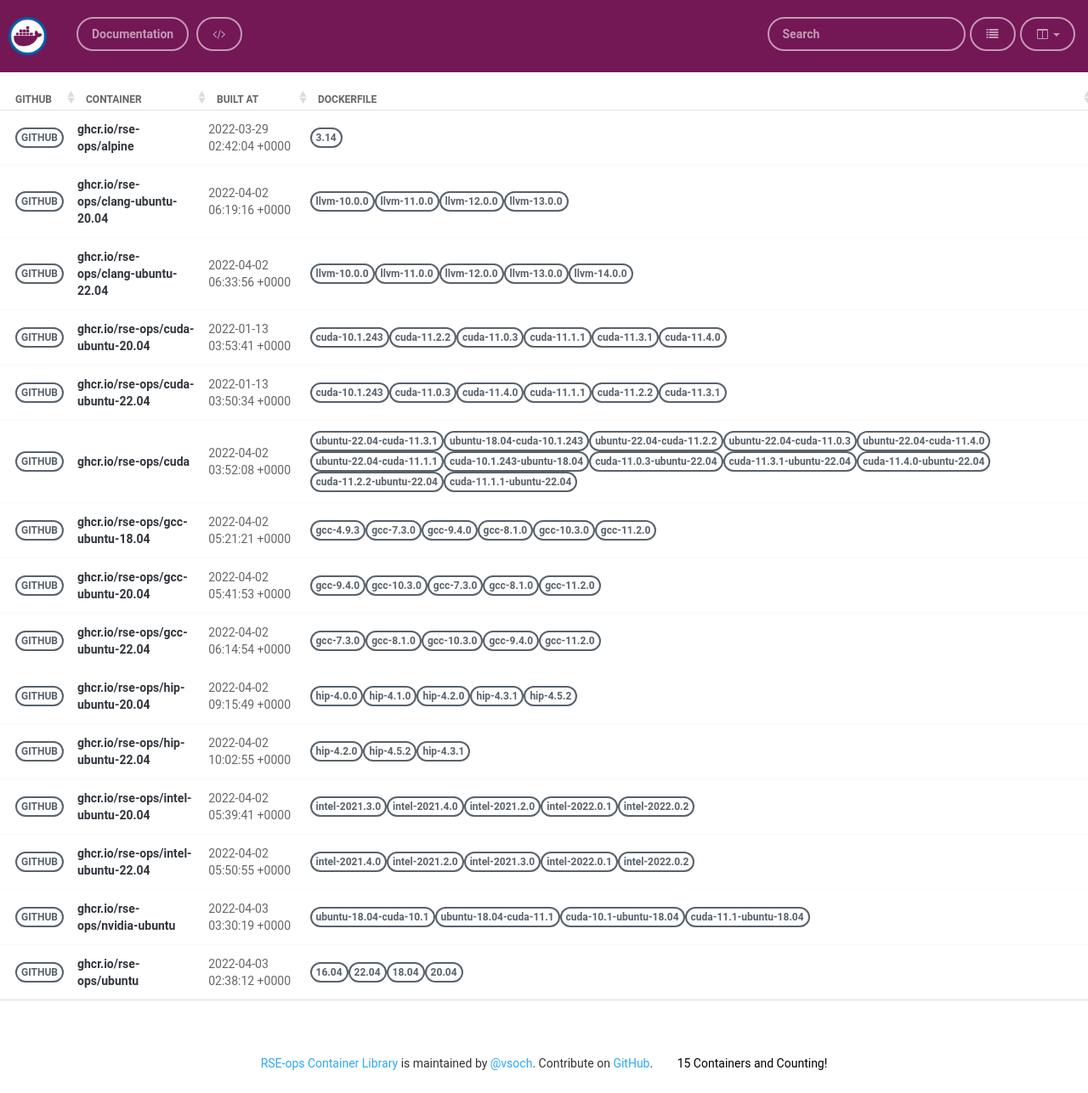
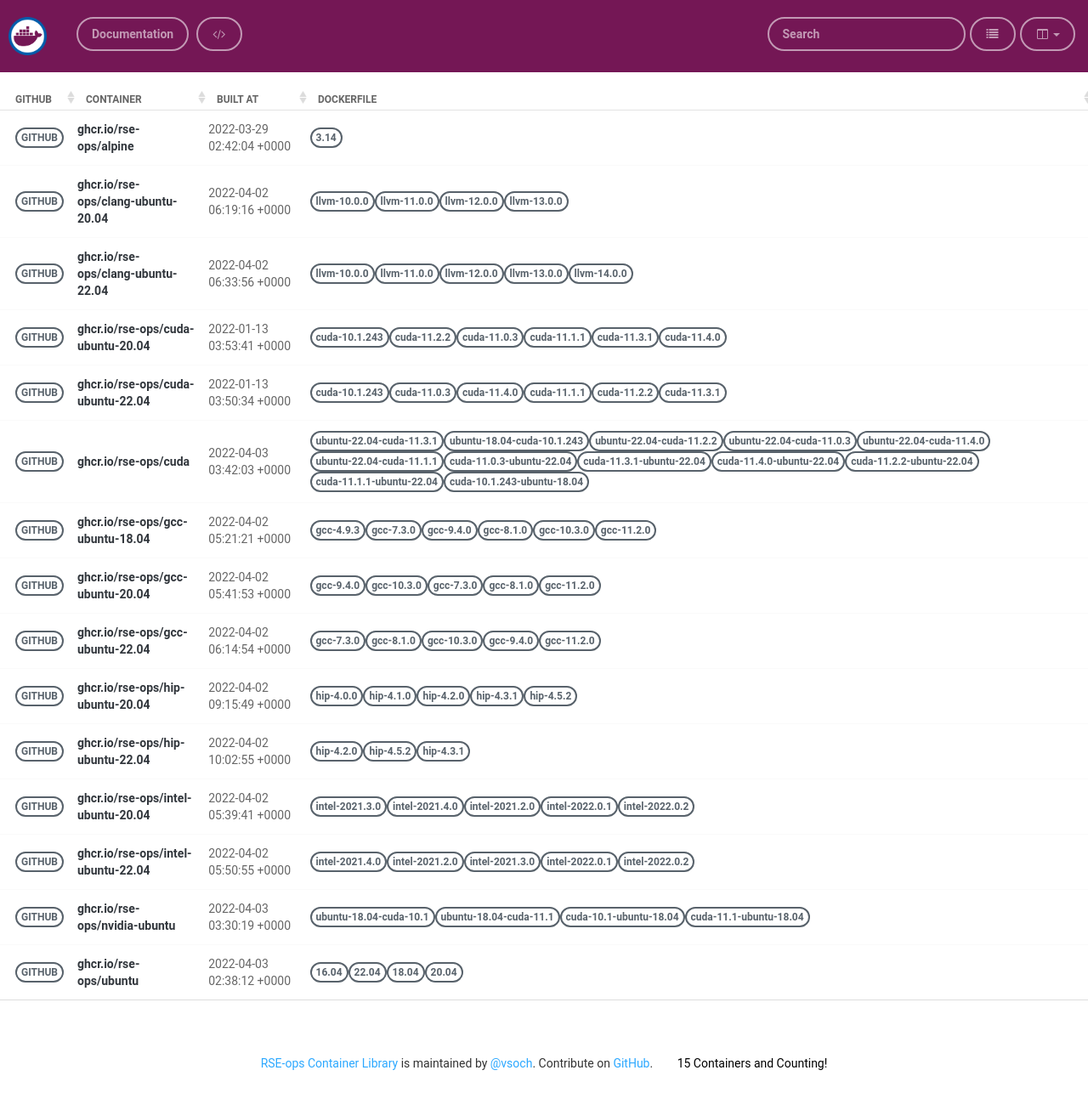
Before and after one commit to rse-ops/docker-images, a Jekyll site: the page built from pages/index.md, in a window 1280 px wide. Shown: the whole page at 85% size. Built offline with Jekyll 4.4.1, drawn with Linux system fonts in a browser that asks for light colours; nearby versions of some CDN libraries.

Commit message:
Automated push to update library 2022-04-03

```diff
--- a/_library/ghcr.io-rse-ops-cuda.md
+++ b/_library/ghcr.io-rse-ops-cuda.md
@@ -1,7 +1,7 @@
 ---
 layout: container
 name: ghcr.io/rse-ops/cuda
-updated_at: 2022-04-02 03:52:08.278440
+updated_at: 2022-04-03 03:42:03.309587
 
 
 container_url: https://github.com/orgs/rse-ops/packages/container/package/cuda
```
Also changed, not shown: other parts of _library/ghcr.io-rse-ops-cuda.md (+3 -3 lines).
